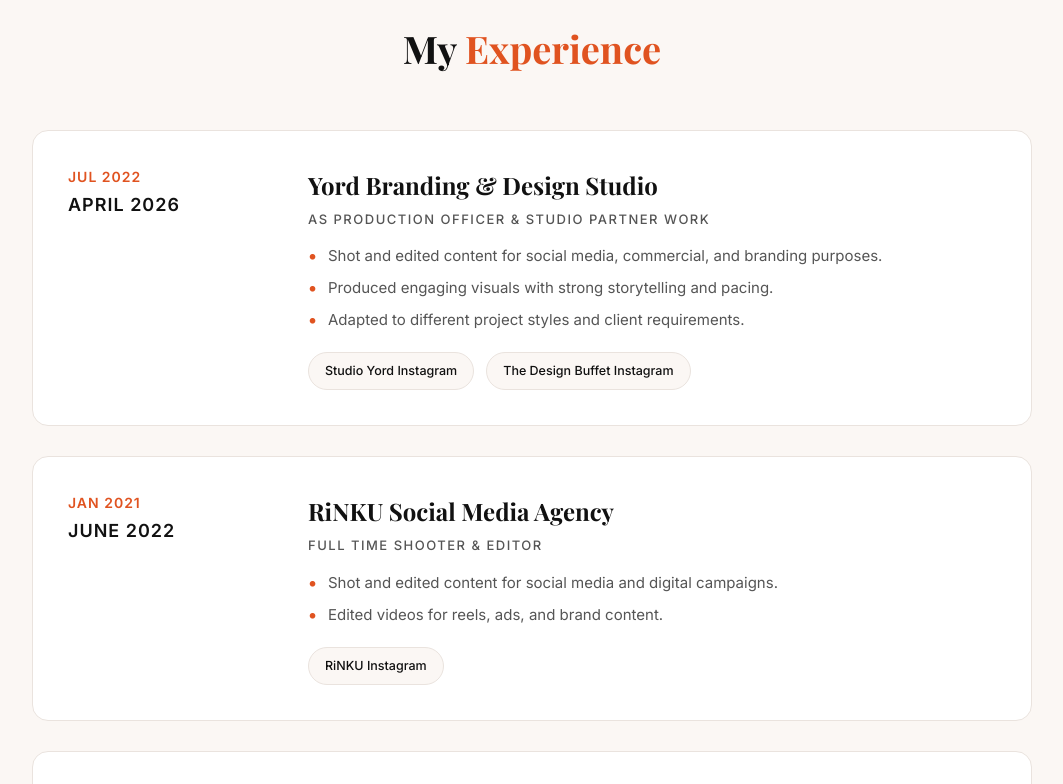
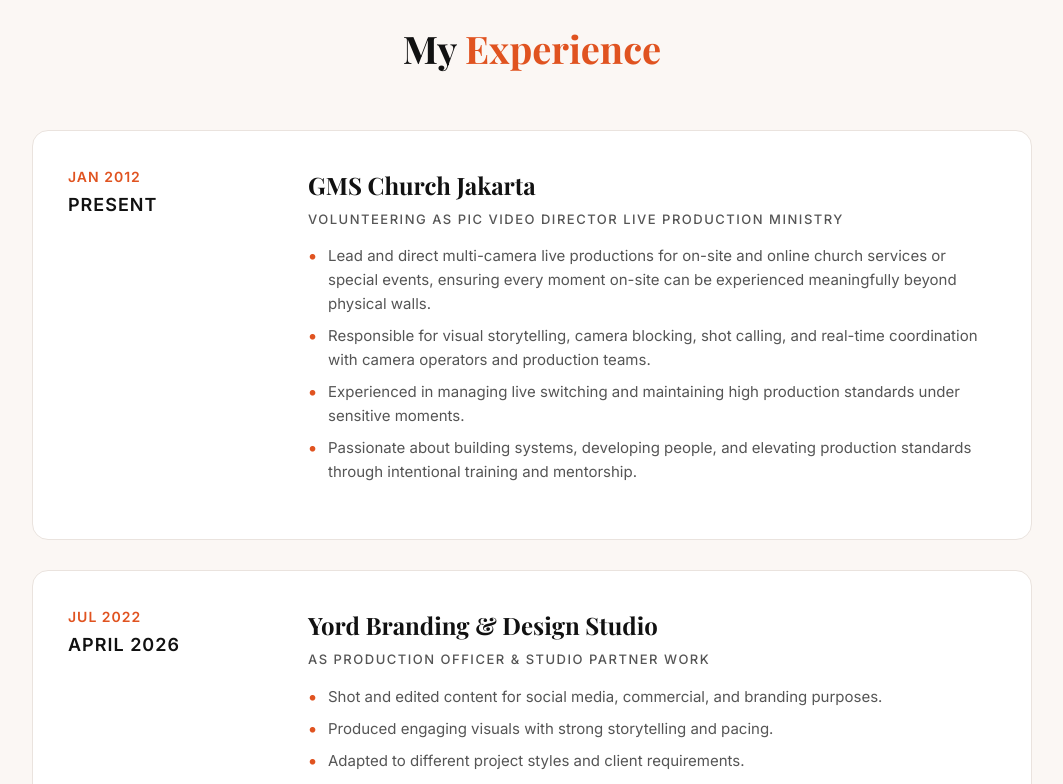
Before and after one commit to Njel15/portfolio-njel, a plain HTML site: page index.html in a window 1280 px wide. Shown: the part 1580-2364 px from the top of the page, without its empty margins (108-1171 px from the left). Drawn offline with nearby package versions, Linux system fonts and the light colour scheme.

Commit message:
Update index.html

```diff
--- a/index.html
+++ b/index.html
@@ -439,7 +439,6 @@
             margin: 0 auto 40px;
         }
 
-        /* 2x2 Grid Pill Container */
         .contact-grid-container {
             display: grid;
             grid-template-columns: repeat(2, minmax(0, 420px));
@@ -554,6 +553,24 @@
         <h2 class="section-title">My <span>Experience</span></h2>
         <div class="timeline">
 
+            <!-- ADDED: Experience item 5: GMS Church Jakarta -->
+            <div class="timeline-item">
+                <div class="timeline-date">
+                    <span>JAN 2012</span>
+                    <span class="end-date">PRESENT</span>
+                </div>
+                <div class="timeline-info">
+                    <h3>GMS Church Jakarta</h3>
+                    <h4>Volunteering as PIC Video Director Live Production Ministry</h4>
+                    <ul>
+                        <li>Lead and direct multi-camera live productions for on-site and online church services or special events, ensuring every moment on-site can be experienced meaningfully beyond physical walls.</li>
+                        <li>Responsible for visual storytelling, camera blocking, shot calling, and real-time coordination with camera operators and production teams.</li>
+                        <li>Experienced in managing live switching and maintaining high production standards under sensitive moments.</li>
+                        <li>Passionate about building systems, developing people, and elevating production standards through intentional training and mentorship.</li>
+                    </ul>
+                </div>
+            </div>
+
             <!-- Experience item: Yord -->
             <div class="timeline-item">
                 <div class="timeline-date">
@@ -639,10 +656,23 @@
             <button class="filter-btn" data-filter="beauty">Beauty / FMCG</button>
             <button class="filter-btn" data-filter="architecture">Architecture</button>
             <button class="filter-btn" data-filter="events">Events & Shorts</button>
+            <button class="filter-btn" data-filter="gms">Video Director / Church</button>
             <button class="filter-btn" data-filter="longform">YouTube & Long Form</button>
         </div>
 
         <div class="portfolio-grid">
+
+            <!-- ADDED: GMS Church Video Director Column (Portrait alignment) -->
+            <div class="project-card" data-category="gms">
+                <div class="embed-container-portrait">
+                    <iframe src="https://www.youtube.com/embed/zlNUVYR9qdA" title="Video Director at GMS" allow="accelerometer; autoplay; clipboard-write; encrypted-media; gyroscope; picture-in-picture" allowfullscreen></iframe>
+                </div>
+                <div class="project-info">
+                    <span class="project-category">GMS Church Jakarta</span>
+                    <h3 class="project-title">Video Director at GMS</h3>
+                    <p class="project-description">Role: Video Director & Live Switching Orchestration.</p>
+                </div>
+            </div>
 
             <!-- BEAUTY: CNF 1 -->
             <div class="project-card" data-category="beauty">
@@ -821,7 +851,7 @@
         <p>Interested in collaborating or building high-impact cinematic stories? Reach out directly to connect.</p>
 
         <div class="contact-grid-container">
-            <!-- PILL 1: WhatsApp with vector icon -->
+            <!-- PILL 1: WhatsApp -->
             <a href="https://wa.me/62818500015" target="_blank" class="contact-pill-box">
                 <svg viewBox="0 0 24 24" fill="none" xmlns="http://www.w3.org/2000/svg">
                     <path d="M17.472 14.382c-.297-.149-1.758-.867-2.03-.967-.273-.099-.471-.148-.67.15-.197.297-.767.966-.94 1.164-.173.199-.347.223-.644.075-.297-.15-1.255-.463-2.39-1.475-.883-.788-1.48-1.761-1.653-2.059-.173-.297-.018-.458.13-.606.134-.133.298-.347.446-.52.149-.174.198-.298.298-.497.099-.198.05-.371-.025-.52-.075-.149-.669-1.612-.916-2.207-.242-.579-.487-.5-.669-.51-.173-.008-.371-.01-.57-.01-.198 0-.52.074-.792.372-.272.297-1.04 1.016-1.04 2.479 0 1.462 1.065 2.875 1.213 3.074.149.198 2.096 3.2 5.077 4.487.709.306 1.262.489 1.694.625.712.227 1.36.195 1.871.118.571-.085 1.758-.719 2.006-1.413.248-.694.248-1.289.173-1.413-.074-.124-.272-.198-.57-.347m-5.421 7.403h-.004a9.87 9.87 0 01-5.031-1.378l-.361-.214-3.741.982.998-3.648-.235-.374a9.86 9.86 0 01-1.51-5.26c.001-5.45 4.436-9.884 9.888-9.884 2.64 0 5.122 1.03 6.988 2.898a9.825 9.825 0 012.893 6.994c-.003 5.45-4.437 9.884-9.885 9.884m8.413-18.297A11.815 11.815 0 0012.05 0C5.495 0 .16 5.335.157 11.892c0 2.096.547 4.142 1.588 5.945L0 24l6.335-1.662c1.746.953 3.71 1.458 5.704 1.46h.005c6.554 0 11.89-5.335 11.893-11.893a11.821 11.821 0 00-3.48-8.413z" fill="#25D366"/>
@@ -829,7 +859,7 @@
                 <span>0818 5000 15</span>
             </a>
 
-            <!-- PILL 2: Email with vector icon -->
+            <!-- PILL 2: Email -->
             <a href="mailto:hello.njel@gmail.com" class="contact-pill-box">
                 <svg viewBox="0 0 24 24" fill="none" xmlns="http://www.w3.org/2000/svg">
                     <path d="M20 4H4C2.9 4 2.01 4.9 2.01 6L2 18C2 19.1 2.9 20 4 20H20C21.1 20 22 19.1 22 18V6C22 4.9 21.1 4 20 4ZM20 8L12 13L4 8V6L12 11L20 6V8Z" fill="#E05320"/>
@@ -837,7 +867,7 @@
                 <span>hello.njel@gmail.com</span>
             </a>
 
-            <!-- PILL 3: Instagram with vector icon -->
+            <!-- PILL 3: Instagram -->
             <a href="https://www.instagram.com/_njell/" target="_blank" class="contact-pill-box">
                 <svg viewBox="0 0 24 24" fill="none" xmlns="http://www.w3.org/2000/svg">
                     <path d="M7.75 2H16.25C19.4226 2 22 4.57738 22 7.75V16.25C22 19.4226 19.4226 22 16.25 22H7.75C4.57738 22 2 19.4226 2 16.25V7.75C2 4.57738 4.57738 2 7.75 2ZM12 7C9.23858 7 7 9.23858 7 12C7 14.7614 9.23858 17 12 17C14.7614 17 17 14.7614 17 12C17 9.23858 14.7614 7 12 7ZM12 9C13.6569 9 15 10.3431 15 12C15 13.6569 13.6569 15 12 15C10.3431 15 9 13.6569 9 12C9 10.3431 10.3431 9 12 9ZM17.25 5.5C16.8358 5.5 16.5 5.83579 16.5 12.25C16.5 12.6642 16.8358 13 17.25 13C17.6642 13 18 12.6642 18 12.25C18 5.83579 17.6642 5.5 17.25 5.5Z" fill="#C13584"/>
@@ -845,7 +875,7 @@
                 <span>Instagram (@_njell)</span>
             </a>
 
-            <!-- PILL 4: LinkedIn with vector icon -->
+            <!-- PILL 4: LinkedIn -->
             <a href="https://www.linkedin.com/in/angelica-lie-837439a5/" target="_blank" class="contact-pill-box">
                 <svg viewBox="0 0 24 24" fill="none" xmlns="http://www.w3.org/2000/svg">
                     <path d="M19 3a2 2 0 0 1 2 2v14a2 2 0 0 1-2 2H5a2 2 0 0 1-2-2V5a2 2 0 0 1 2-2h14m-.5 15.5v-5.3a3.26 3.26 0 0 0-3.26-3.26c-.85 0-1.84.52-2.32 1.3v-1.11h-2.79v8.37h2.79v-4.93c0-.77.62-1.4 1.39-1.4a1.4 1.4 0 0 1 1.4 1.4v4.93h2.79M6.88 8.56a1.68 1.68 0 0 0 1.68-1.68c0-.93-.75-1.69-1.68-1.69a1.69 1.69 0 0 0-1.69 1.69c0 .93.76 1.68 1.69 1.68m1.39 9.94v-8.37H5.5v8.37h2.77Z" fill="#0077b5"/>
```
